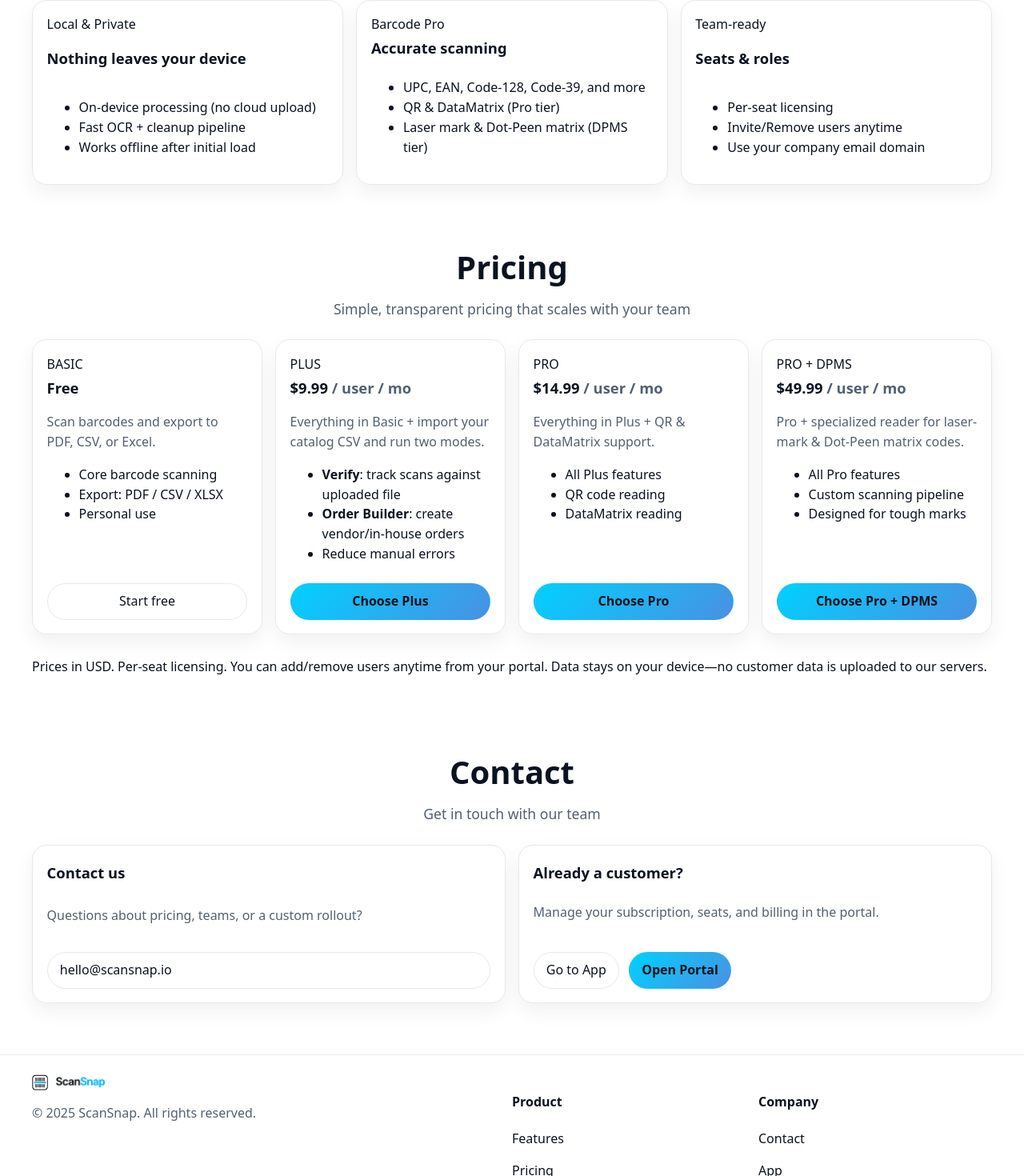
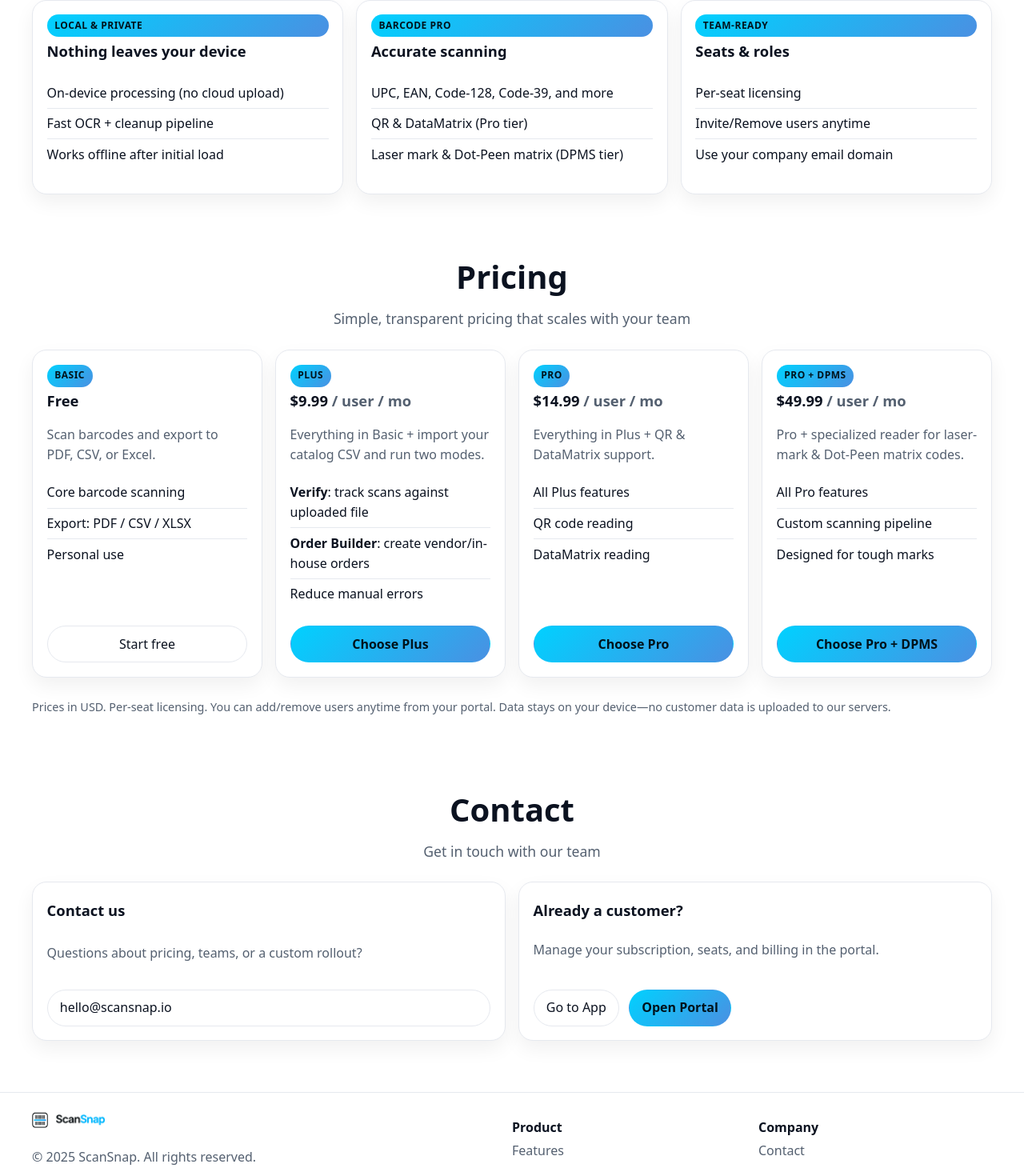
Before and after one commit to miamivalleyaiautomation/ScanSnap.IO, a Next.js app: page / in a window 1280 px wide. Shown: the part 897-2367 px from the top of the page at 80% size. Built offline with nearby package versions, Linux system fonts and the light colour scheme; no server answers.

Commit message:
Update globals.css

```diff
--- a/app/globals.css
+++ b/app/globals.css
@@ -47,8 +47,57 @@
 h1{ font-size:clamp(2.2rem,3.8vw + .4rem,3.4rem); line-height:1.08; margin:.2rem 0 .6rem; }
 h2{ font-size:clamp(1.6rem,1.5vw + .6rem,2.2rem); margin:0 0 .6rem; }
 h3{ font-size:1.15rem; margin:.2rem 0 .4rem; }
+h4{ font-size:1rem; margin:.4rem 0 .3rem; font-weight:600; }
 .muted{ color: var(--muted); }
 .note{ color: var(--muted); font-size:.95rem; }
+.accent{ color: var(--brand0); }
+.lede{ font-size:1.25rem; line-height:1.6; margin:.8rem 0; }
+.fine{ font-size:.9rem; color:var(--muted); line-height:1.5; }
+.link{ color:var(--muted); transition:color .15s ease; }
+.link:hover{ color:var(--fg); }
+
+.tag{
+  display:inline-block;
+  background:var(--brand-grad);
+  color:#00131c;
+  font-size:.75rem;
+  font-weight:700;
+  padding:.3rem .6rem;
+  border-radius:var(--radius-pill);
+  text-transform:uppercase;
+  letter-spacing:.5px;
+}
+
+.feature{
+  list-style:none;
+  padding:0;
+  margin:.8rem 0;
+}
+.feature li{
+  padding:.4rem 0;
+  border-bottom:1px solid var(--line);
+}
+.feature li:last-child{
+  border-bottom:none;
+}
+
+.brand-row{
+  display:flex;
+  flex-direction:column;
+  gap:.5rem;
+}
+
+.sr-only{
+  position:absolute!important;
+  width:1px;
+  height:1px;
+  padding:0;
+  margin:-1px;
+  overflow:hidden;
+  clip:rect(0 0 0 0);
+  white-space:nowrap;
+  border:0;
+}
 /* Section headings - proper spacing for smooth scroll */
 .section-heading {
   margin: 0 0 1.5rem 0;         /* reduced from 2rem */
```
